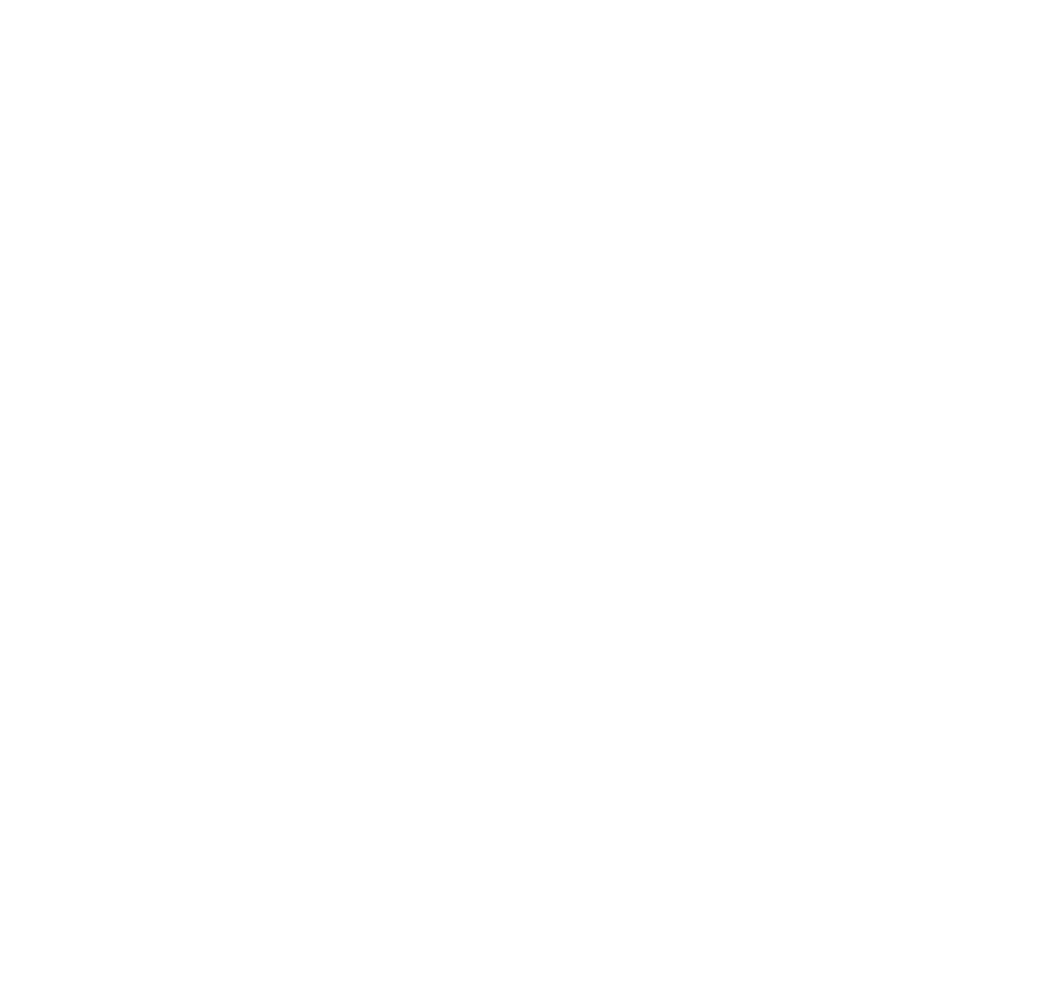
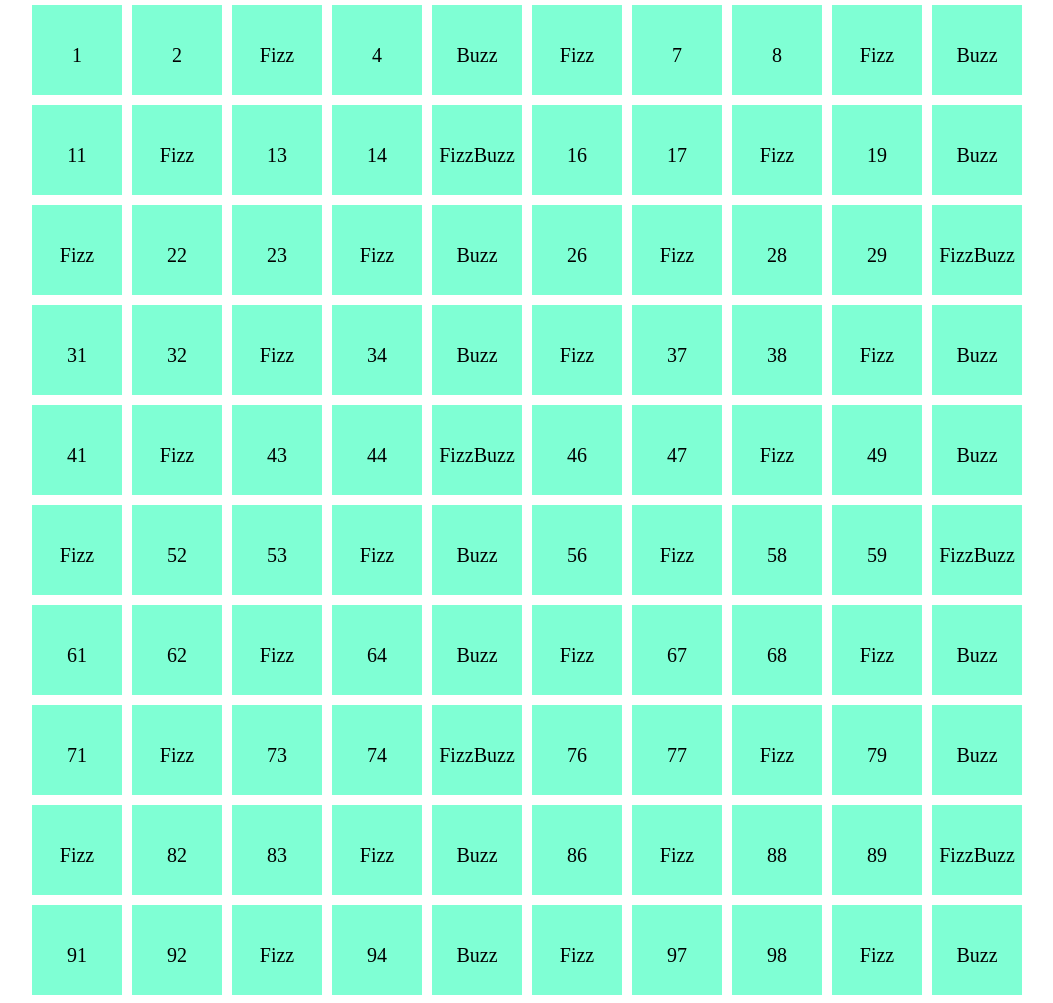
Before and after one commit to MEMiceli/js-fizzbuzzdom, a plain HTML site: page index.html in a window 1280 px wide. Shown: the whole page, without its empty margins (113-1166 px from the left). Before the commit the page ends 800 px from the top, so only its background shows below. Drawn offline with Linux system fonts and the light colour scheme.

Commit message:
rivisto dopo correzione

```diff
--- /dev/null
+++ b/css/style.css
@@ -0,0 +1,24 @@
+*{
+    box-sizing: border-box;
+    margin: 0;
+    padding: 0;
+}
+.container{
+    max-width: 1000px;
+    margin: auto;
+}
+.list{
+    list-style: none;
+    display: flex;
+    flex-wrap: wrap;
+}
+
+.item{
+    width: 100px;
+    height: 100px;
+    text-align: center;
+    font-size: 20px;
+    line-height: 100px;
+    border: 5px solid white;
+    background-color: aquamarine;
+}
--- a/index.html
+++ b/index.html
@@ -4,9 +4,15 @@
     <meta charset="UTF-8">
     <meta http-equiv="X-UA-Compatible" content="IE=edge">
     <meta name="viewport" content="width=device-width, initial-scale=1.0">
+    <link rel="stylesheet" href="css/style.css">
     <title>Document</title>
 </head>
 <body>
+    <div class="container">
+        <ul class="list">
 
+        </ul>
+    </div>
+    <script src="js/main.js"></script>
 </body>
 </html>
--- a/js/main.js
+++ b/js/main.js
@@ -13,23 +13,35 @@
 // 2. proviamo ad immaginare le operazioni che vogliamo far svolgere al nostro programma così come lo faremmo "a mano"
 // Buon lavoro e buon divertimento! :faccia_leggermente_sorridente:
 
+ const list = document.querySelector(".list")
 
+//crea i numeri da 1 a 100
+for(let i = 1; i <= 100; i++) {
+    const item = document.createElement("li"); // creato elemento <li></li>
+    item.classList.add("item") // aggiunta classe .item ad elemento li
+    // diamo un contenuto ad elemento li
+    // per i numeri multipli di 3 e di 5 stampa fizzbuzz
+    if(  i % 3 === 0 && i % 5 === 0){
+        console.log("FizzBuzz");
+        item.innerText = "FizzBuzz";
 
-for(let i = 1; i <= 100; i++){
-    if(  i % 3 === 0 && i % 5 === 0){
-        console.log(i)
+// per i numeri multipli di 3 stampa fizz
+    } else if ( i % 3 === 0 ){
+        console.log("fizz");
+        item.innerText = "Fizz";
+// per i numeri multipli di 5 stampa buzz
+    } else if  (i % 5 === 0 ){
+        console.log("buzz");
+        item.innerText = "Buzz";
+
+// per gli altri numeri stampa solo il numero
+    } else {
+       console.log(i);
+       item.innerText = i;
     }
-
-    else if ( i % 3 === 0 ){
-        console.log("fizz");
-
-    } else if  (i % 5 === 0 );
-        console.log("buzz")
-    else {
-        console.log(i);
-    }
-
+    // aggiungo elementi con append per non sovrascriverli
+    list.append(item)
 }
 
-oggetto.innerhtml += "<div class='item></div>'"
-    if
+// oggetto.innerhtml += "<div class='item></div>'"
+//     if
```
Also changed, not shown: 1 other file.
